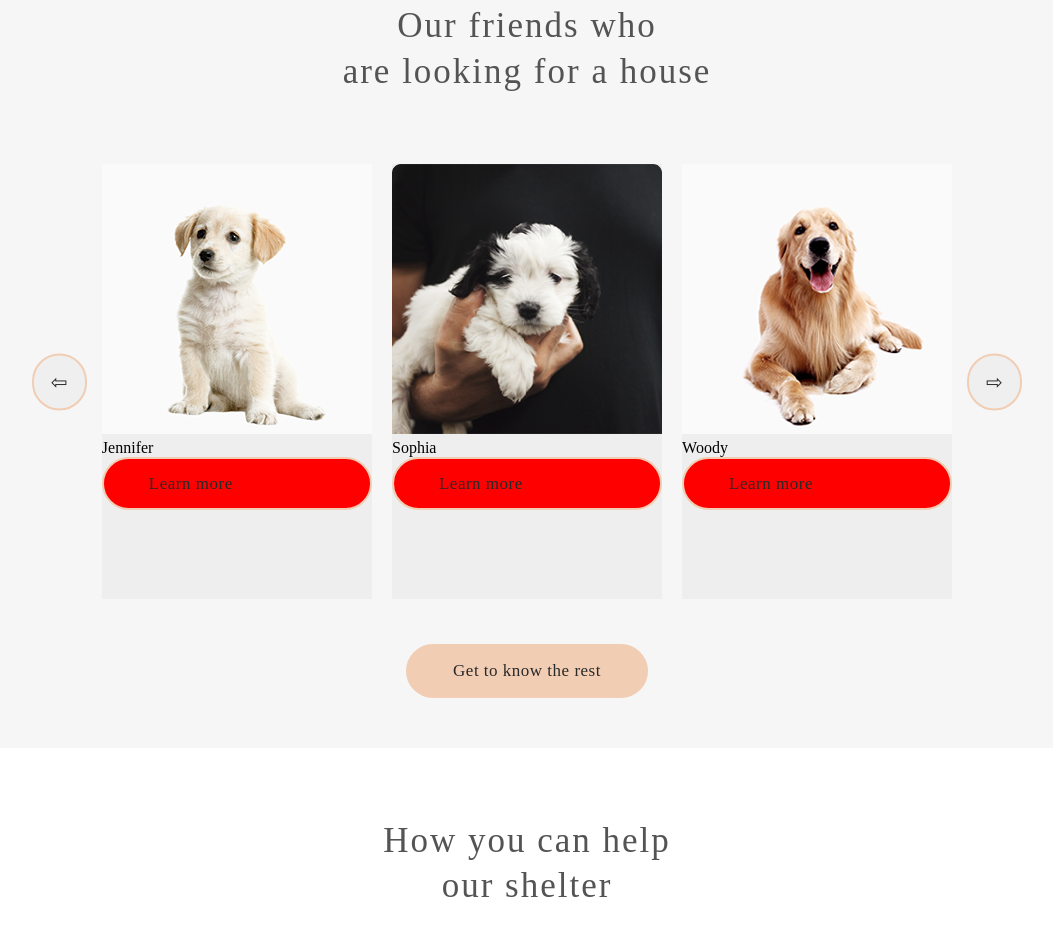
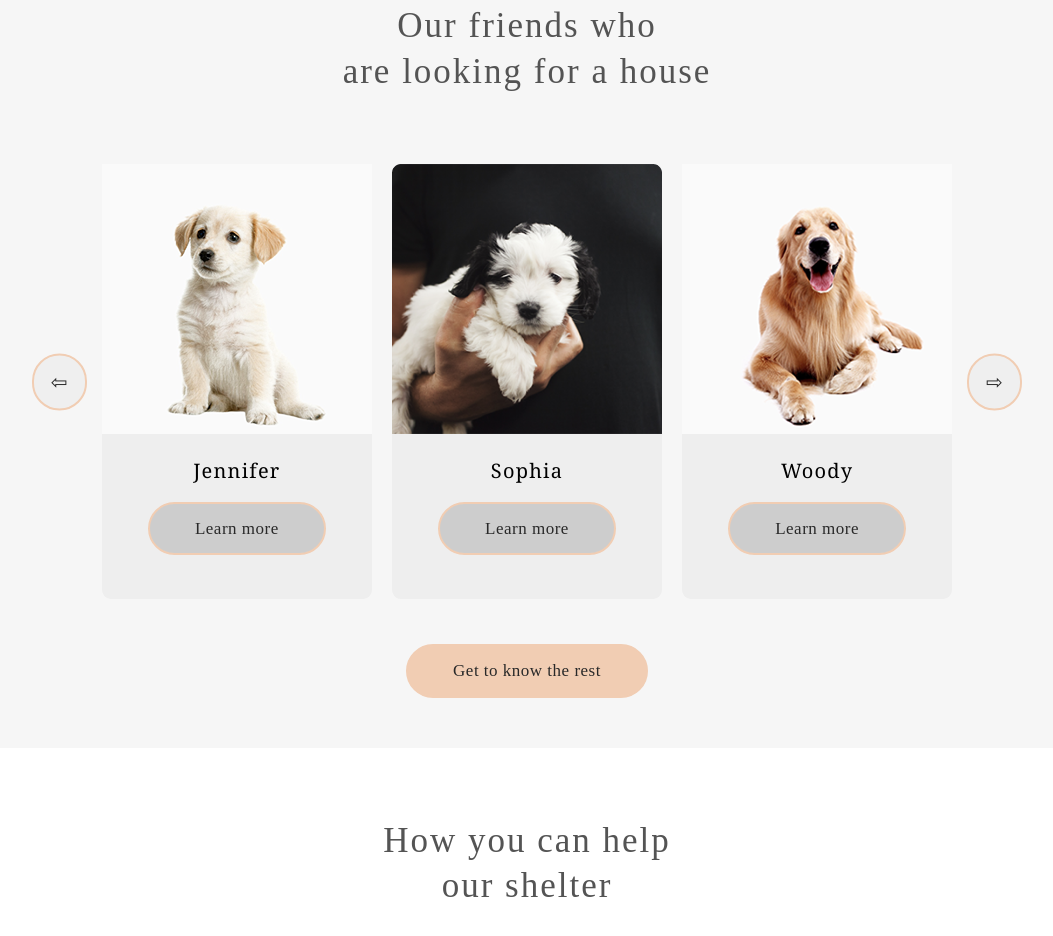
Before and after one commit to d00dde/landing-base, a website built with webpack: page src/index.html in a window 1280 px wide. Shown: the part 1389-2325 px from the top of the page, without its empty margins (113-1166 px from the left). Built offline with nearby package versions, Linux system fonts and the light colour scheme; files whose address does not match are found by name.

Commit message:
fix: card styles

```diff
--- a/src/js/index.js
+++ b/src/js/index.js
@@ -6,11 +6,11 @@ document.querySelector(".credit_number").onclick = async (e) => {
   await navigator.clipboard.writeText(e.target.innerText);
 };
 new Slider(data, (item) => `
-  <div class="slider__card popIt" data-id="${item.name}">
+  <div class="pet-card popIt" data-id="${item.name}">
     <div class="popIt">
       <img class="popIt" src="${item.img}">
     </div>
     <div class="title popIt">${item.name}</div>
-    <div class="secondary-btn popIt">Learn more</div>
+    <button class="secondary-btn popIt">Learn more</button>
   </div>
 `);
--- a/src/style/base.scss
+++ b/src/style/base.scss
@@ -136,6 +136,30 @@ html {
   }
 }
 
+.pet-card {
+  height: 435px;
+  width: 270px;
+  flex-shrink: 0;
+  margin: 0 10px;
+  border-radius: 9px;
+  background-color: #eee;
+  animation: invoke 0.5s;
+  text-align: center;
+  .title {
+    margin: 20px 0;
+    font-family: Georgia;
+    font-size: 20px;
+    line-height: 23px;
+    letter-spacing: 0.06em;
+    text-align: center;
+    .secondary-btn {
+      margin: 0 auto;
+      align-self: center;
+    }
+
+  }
+}
+
 @media (max-width: 1000px) {
   .wrapper {
     width: 100%;
--- a/src/style/mainPage/sliderScreen.scss
+++ b/src/style/mainPage/sliderScreen.scss
@@ -25,17 +25,6 @@
       flex-wrap: wrap;
       overflow: hidden;
       z-index: 10;
-      .slider__card {
-        height: 435px;
-        width: 270px;
-        flex-shrink: 0;
-        margin: 0 10px;
-        background-color: #eee;
-        animation: invoke 0.5s;
-        .secondary-btn {
-          background-color: red;
-        }
-      }
     }
     .slider__controls {
       position: absolute;
```
